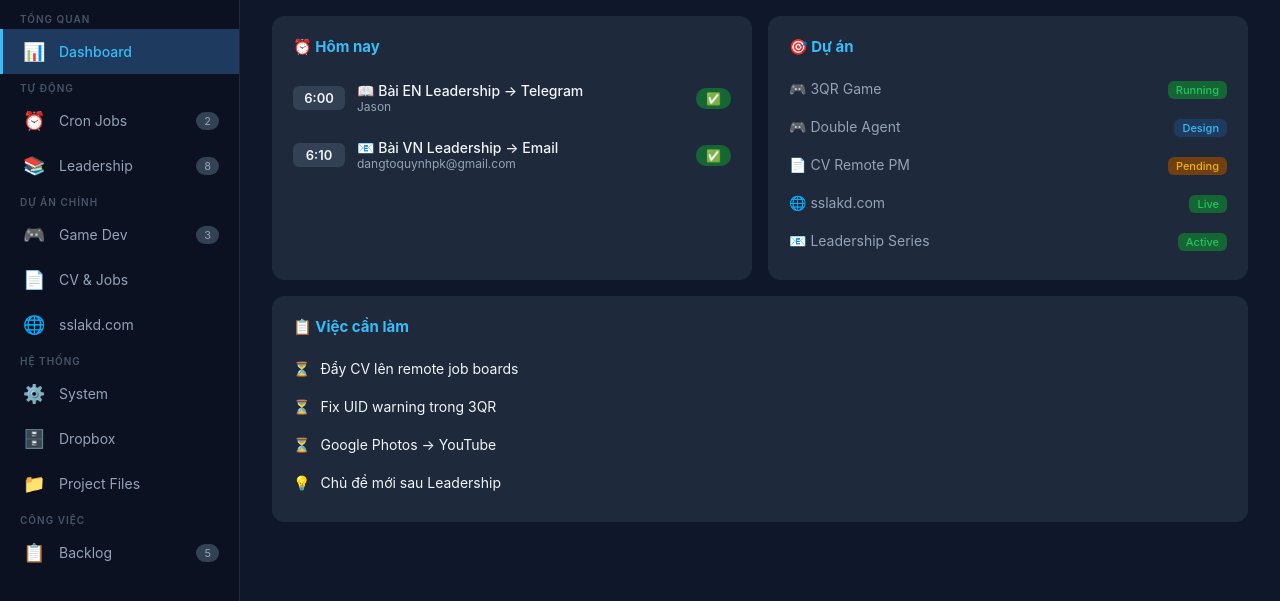
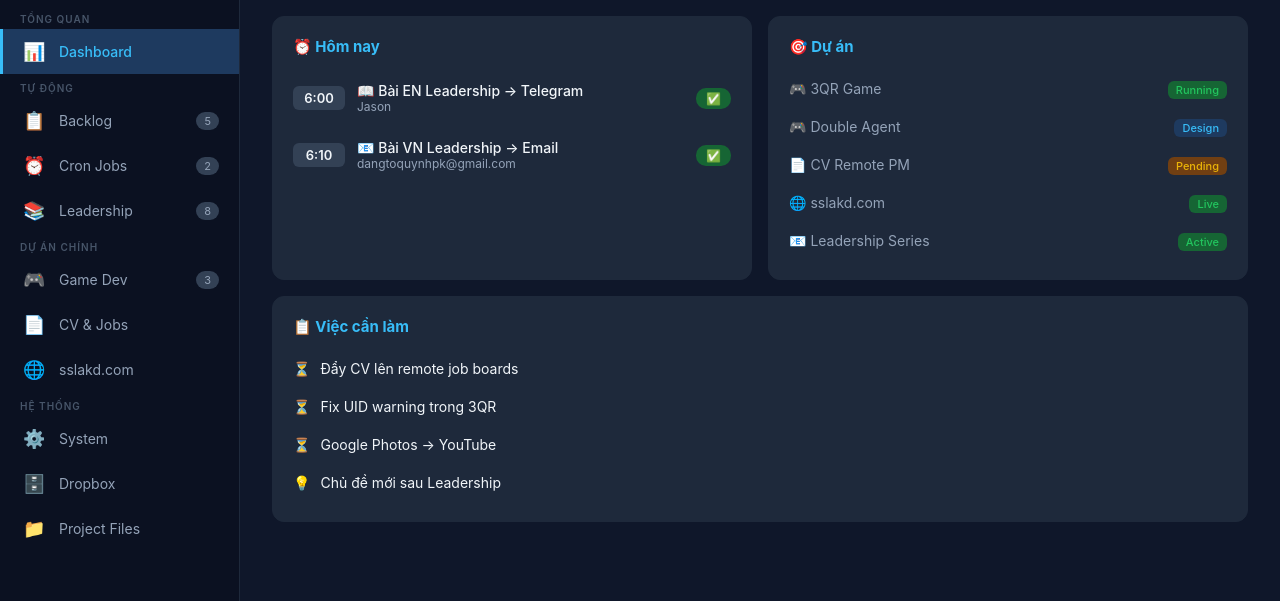
Before and after one commit to sslakd/mission-control-board, a plain HTML site: page index.html in a window 1280 px wide. Shown: the part 83-684 px from the top of the page. Drawn offline with Linux system fonts and the light colour scheme.

Commit message:
Move Backlog above Cron Jobs

```diff
--- a/index.html
+++ b/index.html
@@ -89,6 +89,7 @@
   <div class="sidebar-group">Tổng quan</div>
   <a class="nav-item active" data-page="dashboard" href="#"><span class="icon">📊</span><span>Dashboard</span></a>
   <div class="sidebar-group">Tự động</div>
+  <a class="nav-item" data-page="backlog" href="#"><span class="icon">📋</span><span>Backlog</span><span class="badge">5</span></a>
   <a class="nav-item" data-page="cron" href="#"><span class="icon">⏰</span><span>Cron Jobs</span><span class="badge">2</span></a>
   <a class="nav-item" data-page="leadership" href="#"><span class="icon">📚</span><span>Leadership</span><span class="badge">8</span></a>
   <div class="sidebar-group">Dự án chính</div>
@@ -99,8 +100,6 @@
   <a class="nav-item" data-page="system" href="#"><span class="icon">⚙️</span><span>System</span></a>
   <a class="nav-item" data-page="dropbox" href="#"><span class="icon">🗄️</span><span>Dropbox</span></a>
   <a class="nav-item" data-page="files" href="#"><span class="icon">📁</span><span>Project Files</span></a>
-  <div class="sidebar-group">Công việc</div>
-  <a class="nav-item" data-page="backlog" href="#"><span class="icon">📋</span><span>Backlog</span><span class="badge">5</span></a>
 </nav>
 
 <div class="main">
```
